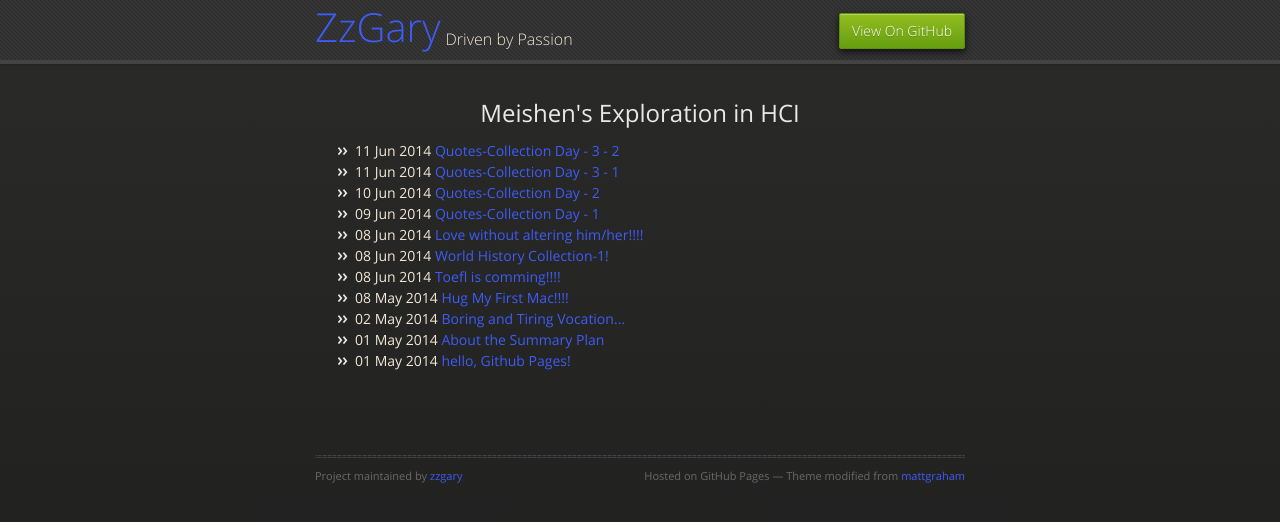
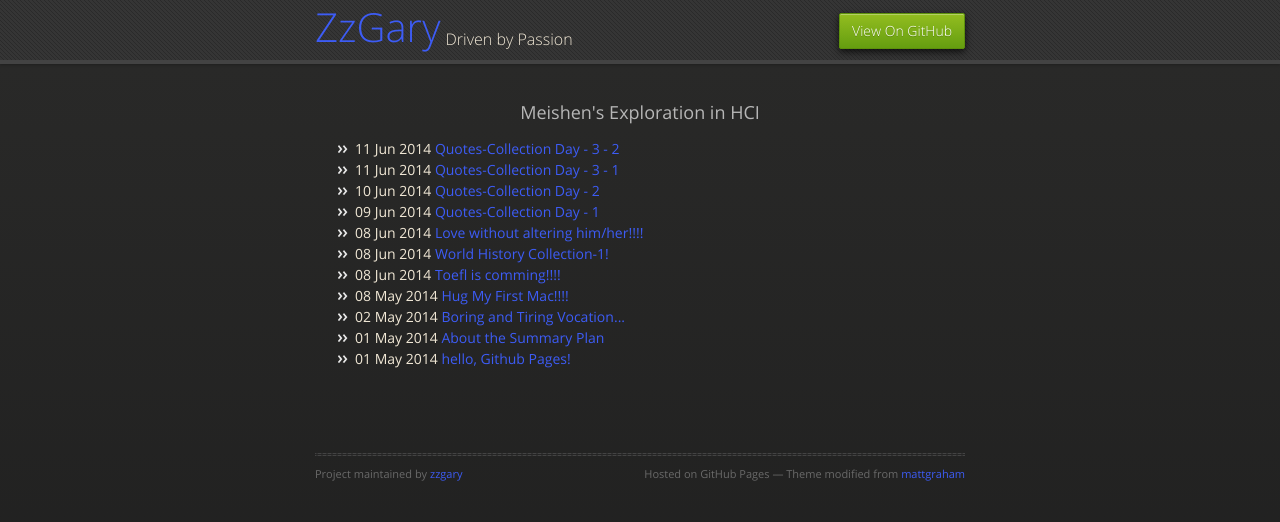
Before and after one commit to meishen1991/meishen1991.github.com, a Jekyll site: the page built from blog/index.html, in a window 1280 px wide. Shown: the top 522 px of the page. Built offline with Jekyll 4.4.1, drawn with Linux system fonts in a browser that asks for light colours; nearby versions of some CDN libraries; the list of posts is cut into pages by our own code; comment, search, counter and statistics services are not loaded.

Commit message:
Update default.html

```diff
--- a/_layouts/default.html
+++ b/_layouts/default.html
@@ -1,7 +1,7 @@
 {% include header.html %}
 <div class="wrapper">
       <section>
-      <h2 style="text-align:center">{{page.title}}</h2>
+      <h3 style="text-align:center">{{page.title}}</h3>
       {{content}}
       </section>
 {% include footer.html %}
```
